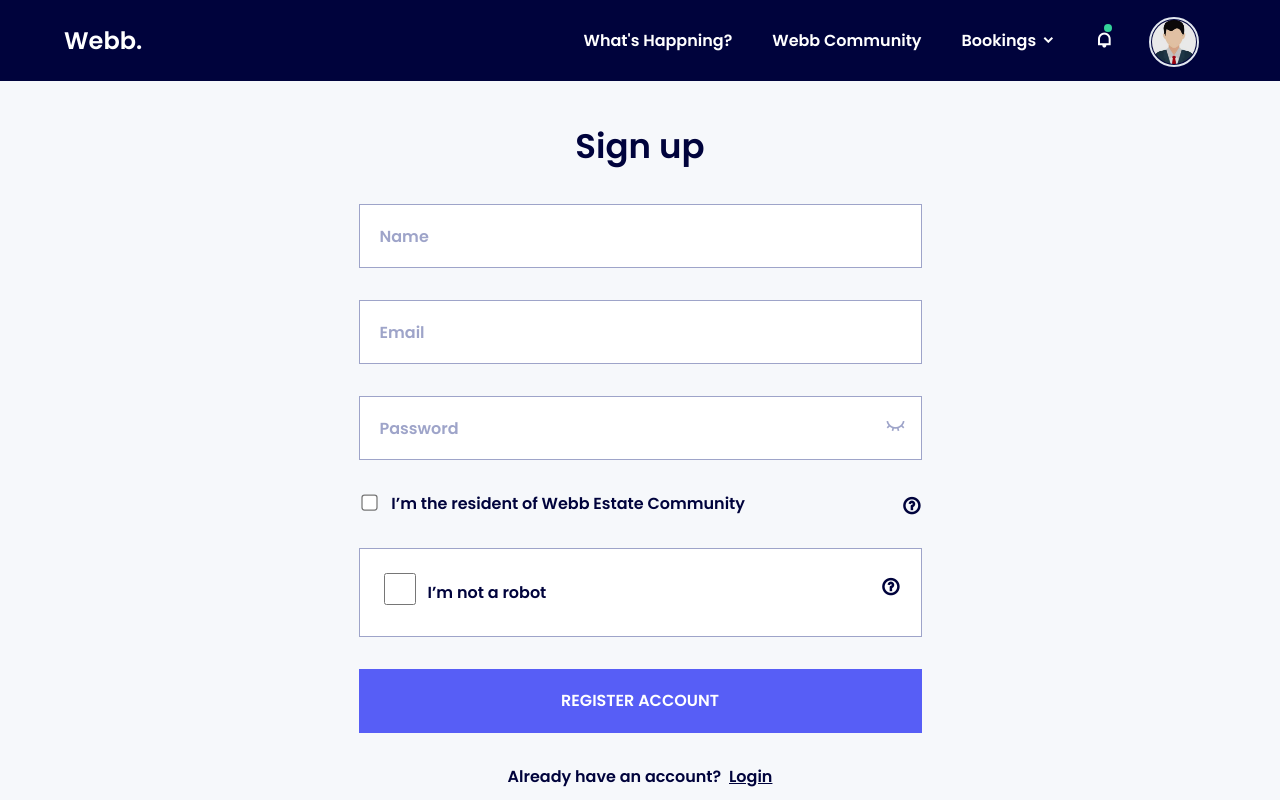
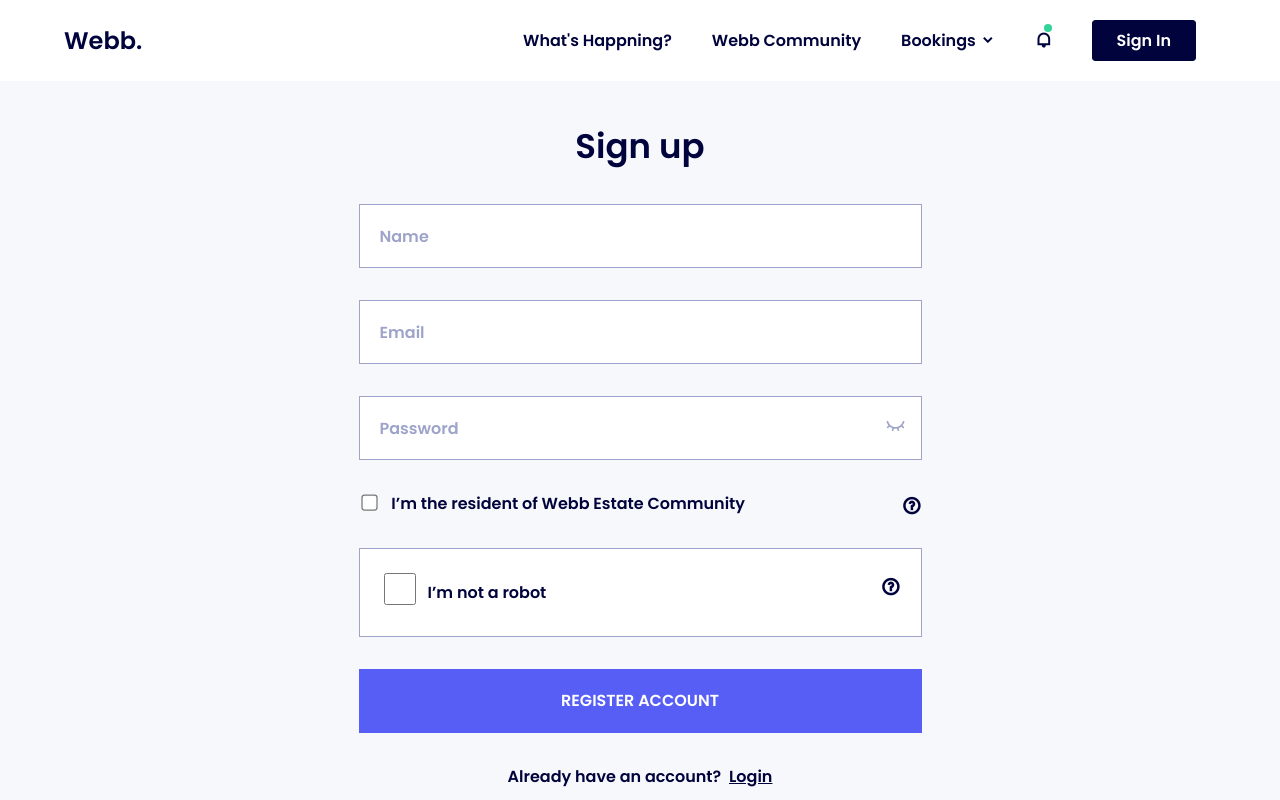
Before and after one commit to usmankhalid444/webbcommunity, a Vue app: page /signup in a window 1280 px wide. Built offline with nearby package versions, Linux system fonts and the light colour scheme.

Commit message:
some pages added

```diff
--- a/src/components/layouts/frontend/Header.vue
+++ b/src/components/layouts/frontend/Header.vue
@@ -1,7 +1,11 @@
 <template>
   <header
     class="grid grid-cols-12 gap-4   font-semibold py-2  px-4  lg:px-16  capitalize relative md:sticky md:top-0 z-50 "
-    :class="headerClasses ? headerClasses : 'bg-white text-custom-darkblue'"
+    :class="
+      darkHeader
+        ? 'text-white bg-custom-darkblue'
+        : 'bg-white text-custom-darkblue'
+    "
   >
     <!-- logo start -->
     <div class="col-span-12 md:col-span-1 text-2xl my-auto">
@@ -70,13 +74,24 @@
           </i>
         </li>
         <li class="inline p-1 md:p-5 hover:text-custom-purple">
-          <router-link to="/communityevents">
+          <router-link
+            to="/login"
+            class="text-white px-6 py-2 rounded border border-custom-darkblue"
+            :class="
+              darkHeader
+                ? 'bg-custom-purple hover:bg-custom-darkblue hover:border-white'
+                : 'bg-custom-darkblue hover:bg-custom-purple hover:border-custom-purple'
+            "
+            >Sign In</router-link
+          >
+          <!-- below buttom will be visible when user is loged in -->
+          <!-- <router-link to="/communityevents">
             <img
               class="inline w-11 h-11 rounded-full outline-solid"
               src="/assets/user.png"
               alt="user"
             />
-          </router-link>
+          </router-link> -->
         </li>
       </ul>
     </div>
@@ -94,7 +109,7 @@
 <script>
 import MobileMenu from "./MobileMenu";
 export default {
-  props: ["headerClasses"],
+  props: ["darkHeader"],
   components: {
     MobileMenu,
   },
--- a/src/components/pages/frontend/login/Login.vue
+++ b/src/components/pages/frontend/login/Login.vue
@@ -1,5 +1,5 @@
 <template>
-  <Header headerClasses="text-white bg-custom-darkblue" />
+  <Header :darkHeader="true" />
   <div
     class="bg-custom-lightgreen md:fixed grid h-screen justify-items-center md:p-0 p-5 w-full"
   >
@@ -66,6 +66,7 @@
 </template>
 <script>
 import Header from "../../../layouts/frontend/Header";
+
 export default {
   components: {
     Header,
--- a/src/components/pages/frontend/community-events/CommunityEvents.vue
+++ b/src/components/pages/frontend/profile/community-events/CommunityEvents.vue
@@ -4,8 +4,8 @@
   <Events />
 </template>
 <script>
-import Header from "../../../layouts/frontend/Header";
-import UserSideMenu from "../../../global-components/UserSideMenu";
+import Header from "../../../../layouts/frontend/Header";
+import UserSideMenu from "../../../../global-components/UserSideMenu";
 import Events from "./components/Events";
 export default {
   components: {
--- a/src/components/pages/frontend/community-events/components/Events.vue
+++ b/src/components/pages/frontend/profile/community-events/components/Events.vue
@@ -110,7 +110,7 @@
   </transition>
 </template>
 <script>
-import Btnsm from "../../../../global-components/BtnSm";
+import Btnsm from "../../../../../global-components/BtnSm";
 import Modal from "./Modal";
 export default {
   components: {
--- a/src/components/pages/frontend/signup/Signup.vue
+++ b/src/components/pages/frontend/signup/Signup.vue
@@ -1,5 +1,5 @@
 <template>
-  <Header headerClasses="text-white bg-custom-darkblue" />
+  <Header headerClasses="bg-custom-lightgreen" />
   <div
     class="bg-custom-lightgreen md:fixed grid md:h-screen justify-items-center md:p-0 p-5 w-full"
   >
--- a/src/components/pages/frontend/webb-community/components/EventCard.vue
+++ b/src/components/pages/frontend/webb-community/components/EventCard.vue
@@ -1,8 +1,8 @@
 <template>
   <div
-    class="border border-custom-lightgray col-span-12 md:col-span-6 hover:border-custom-lightblue transform hover:scale-105 transition duration-500 rounded hover:shadow-2xl"
+    class="border border-custom-lightgray col-span-12 md:col-span-6 hover:border-custom-lightblue md:transform hover:scale-105 transition duration-500 rounded hover:shadow-2xl"
   >
-    <div class="text-xl px-5 py-9 md:py-14 ">
+    <div class="md:text-xl px-5 py-9 md:py-14 ">
       <img
         class="inline w-11 h-11 rounded-full"
         :src="imgsrc"
@@ -10,7 +10,7 @@
       />
       <p class="inline px-5 font-semibold ">{{ name }}</p>
       <p class="float-right mt-2 text-custom-lightgray">{{ date }}</p>
-      <h1 class="text-3xl py-7">
+      <h1 class="text-2xl md:text-3xl py-7">
         {{ heading }}
       </h1>
       <div class="text-base text-custom-lightblue my-3">
--- a/src/components/pages/frontend/webb-community/components/NewsCard.vue
+++ b/src/components/pages/frontend/webb-community/components/NewsCard.vue
@@ -1,8 +1,8 @@
 <template>
   <div
-    class="border border-custom-lightgray col-span-12 md:col-span-6 hover:border-custom-lightblue transform hover:scale-105 transition duration-500 rounded hover:shadow-2xl"
+    class="border border-custom-lightgray col-span-12 md:col-span-6 hover:border-custom-lightblue md:transform hover:scale-105 transition duration-500 rounded hover:shadow-2xl"
   >
-    <div class="text-xl px-5 py-9 md:py-14 ">
+    <div class="md:text-xl px-5 py-9 md:py-14 ">
       <img
         class="inline w-11 h-11 rounded-full"
         :src="imgsrc"
@@ -10,7 +10,7 @@
       />
       <p class="inline px-5 font-semibold ">{{ name }}</p>
       <p class="float-right mt-2 text-custom-lightgray">{{ date }}</p>
-      <h1 class="text-3xl py-7">
+      <h1 class="text-2xl md:text-3xl py-7">
         {{ heading }}
       </h1>
       <p class="text-custom-lightblue  leading-relaxed">
--- a/src/router/index.js
+++ b/src/router/index.js
@@ -1,6 +1,6 @@
 import { createWebHistory, createRouter } from "vue-router";
 import Home from "../components/pages/frontend/home/HomePage.vue";
-import CommunityEvents from "../components/pages/frontend/community-events/CommunityEvents.vue";
+import CommunityEvents from "../components/pages/frontend/profile/community-events/CommunityEvents.vue";
 import Signup from '../components/pages/frontend/signup/Signup.vue'
 import Verification from '../components/pages/frontend/signup/components/Verification.vue'
 import Verified from '../components/pages/frontend/signup/components/Verified.vue'
```
Also changed, not shown: jsconfig.json (added, +13 -0 lines), src/components/pages/frontend/profile/community-events/components/Modal.vue (renamed from src/components/pages/frontend/community-events/components/Modal.vue), 1 other file (tests, documents, lock files or other folders).
